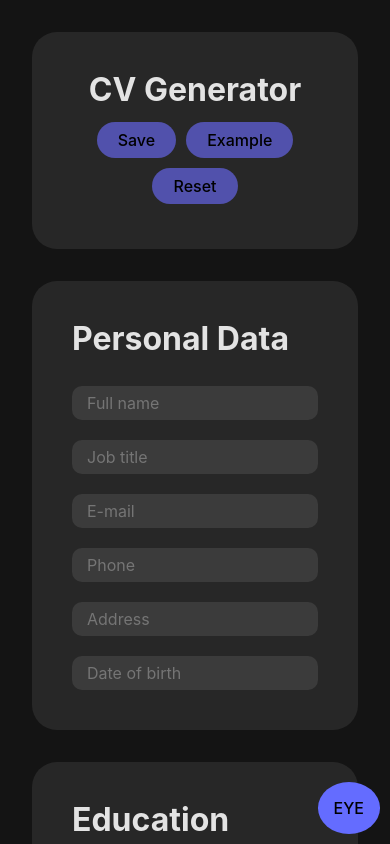
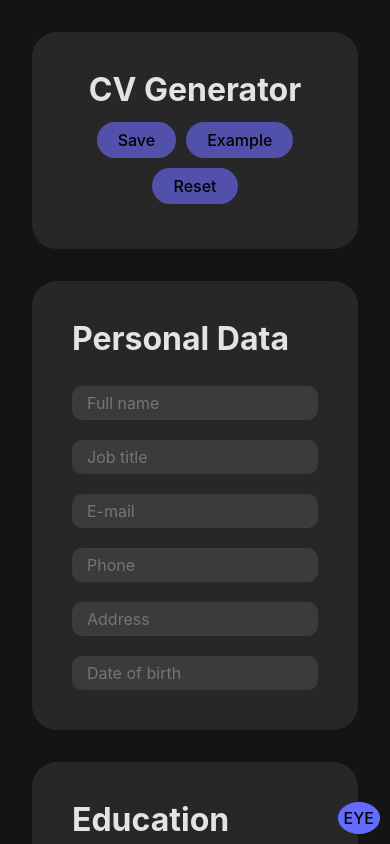
Before and after one commit to brexus/cv-generator, a React (Vite) app: page / in a window 390 px wide. Shown: the top 844 px of the page. Built offline with nearby package versions, Linux system fonts and the light colour scheme.

Commit message:
add style to svg into #btn-preview-mobile

```diff
--- a/src/styles/BtnMobilePreview.css
+++ b/src/styles/BtnMobilePreview.css
@@ -4,7 +4,11 @@
     position: fixed;
     bottom: 10px;
     right: 10px;
-    padding: 15px;
+    padding: 5px;
     border-radius: 100%;
+}
 
+#btn-preview-mobile > svg {
+    fill: white;
+    width: 35px;
 }
```
